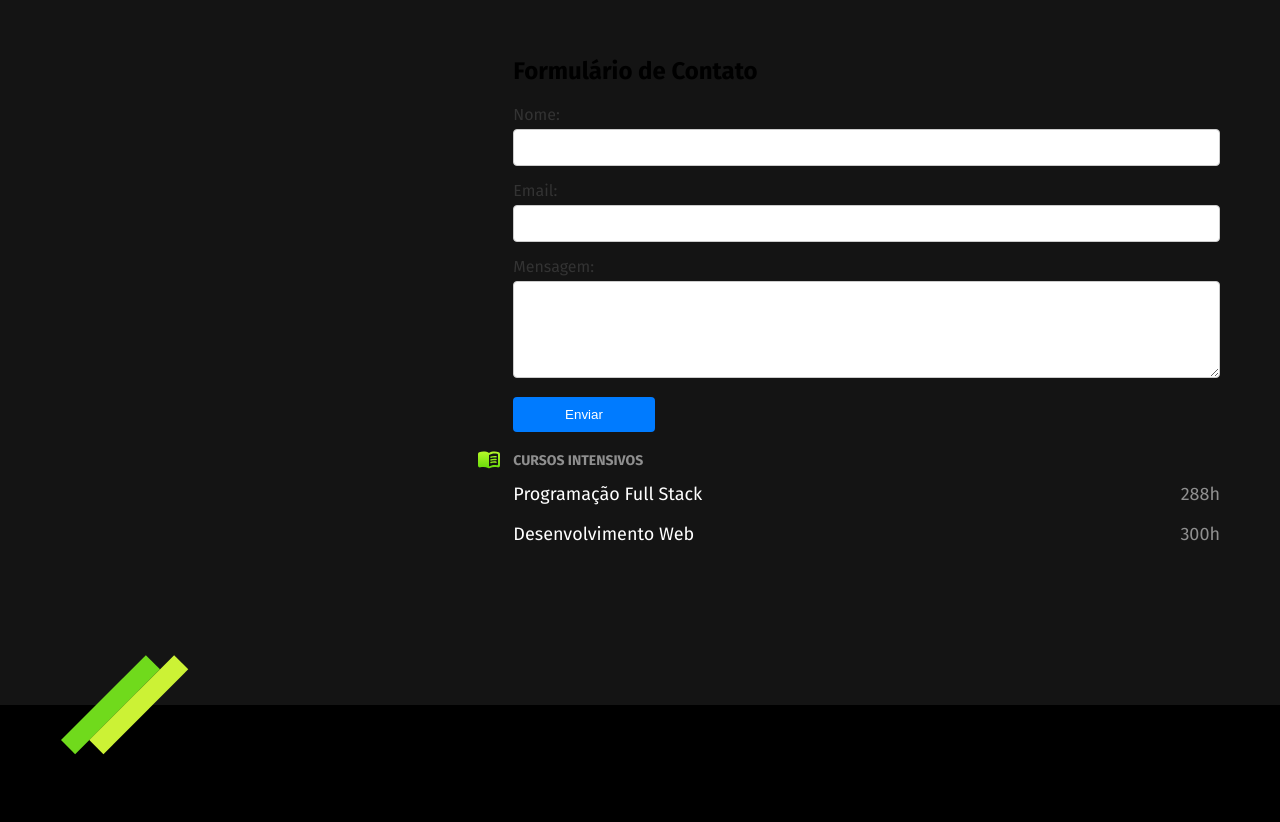
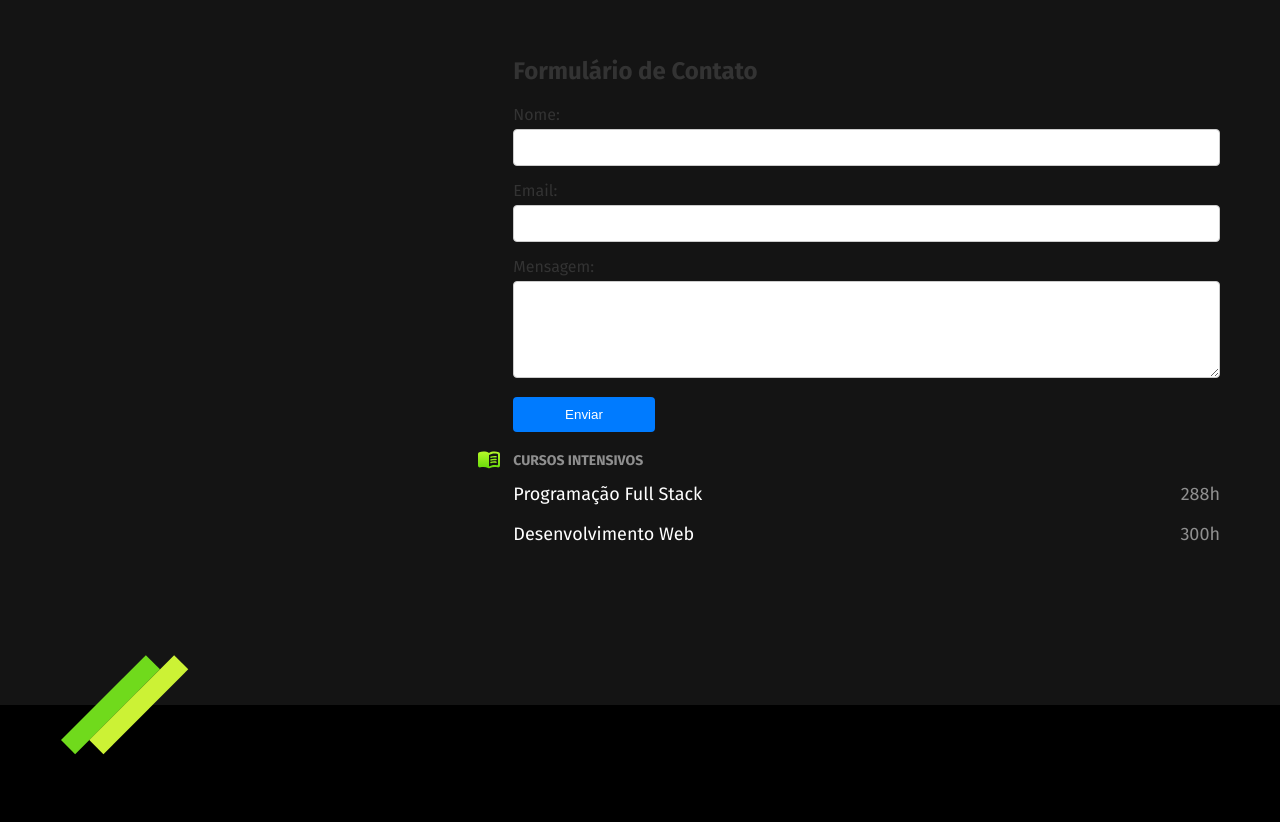
Before and after one commit to edy-souza/Curriculo, a plain HTML site: page index.html in a window 1280 px wide. Shown: the part 2358-3180 px from the top of the page. Drawn offline with Linux system fonts and the light colour scheme.

Commit message:
Update CSS

```diff
--- a/CSS/fomulario.css
+++ b/CSS/fomulario.css
@@ -13,7 +13,7 @@
 
 h2 {
     margin-bottom: 20px;
-    color: #000;;
+    color: #333;;
 }
 
 .form-group {
```
